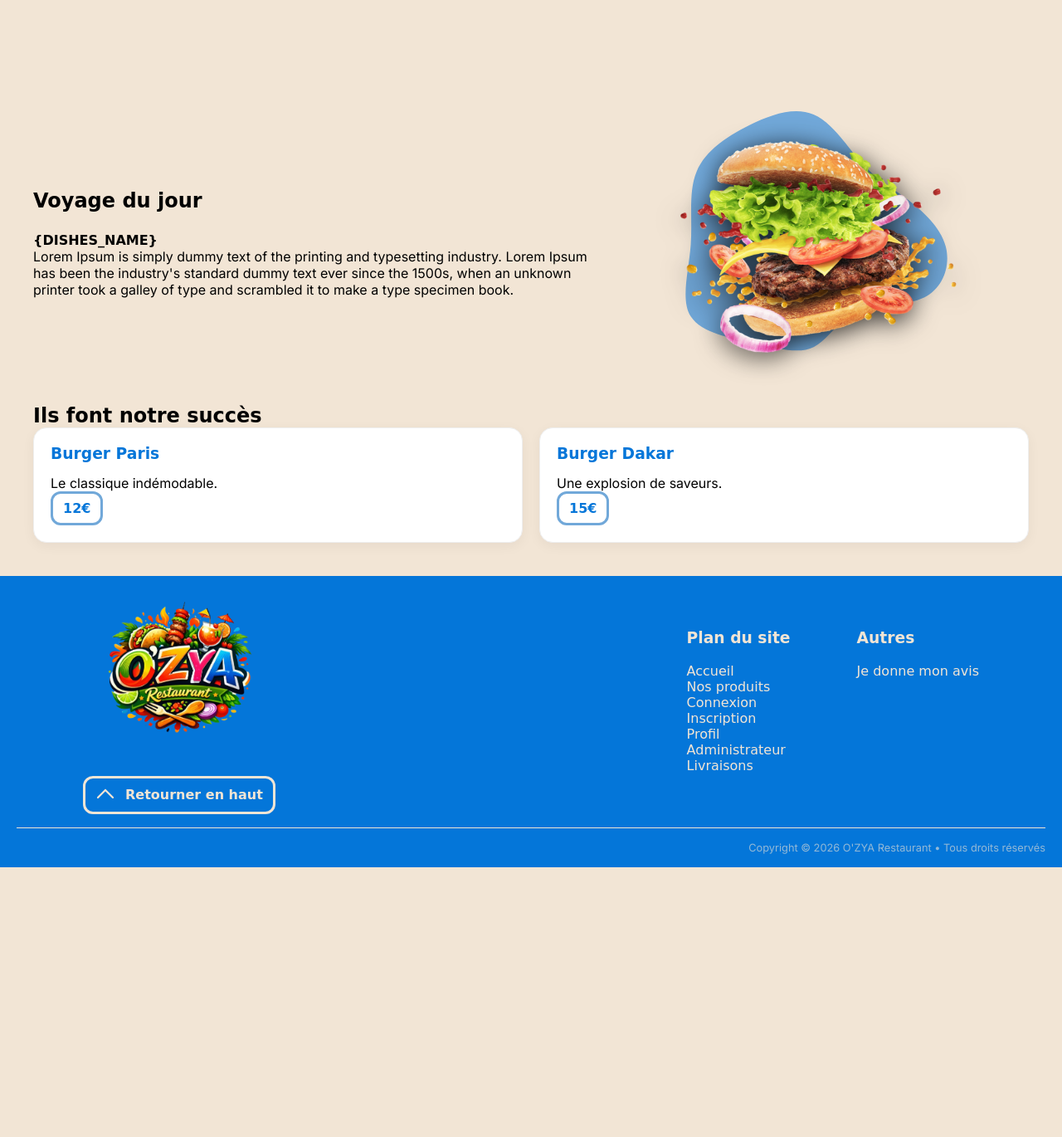
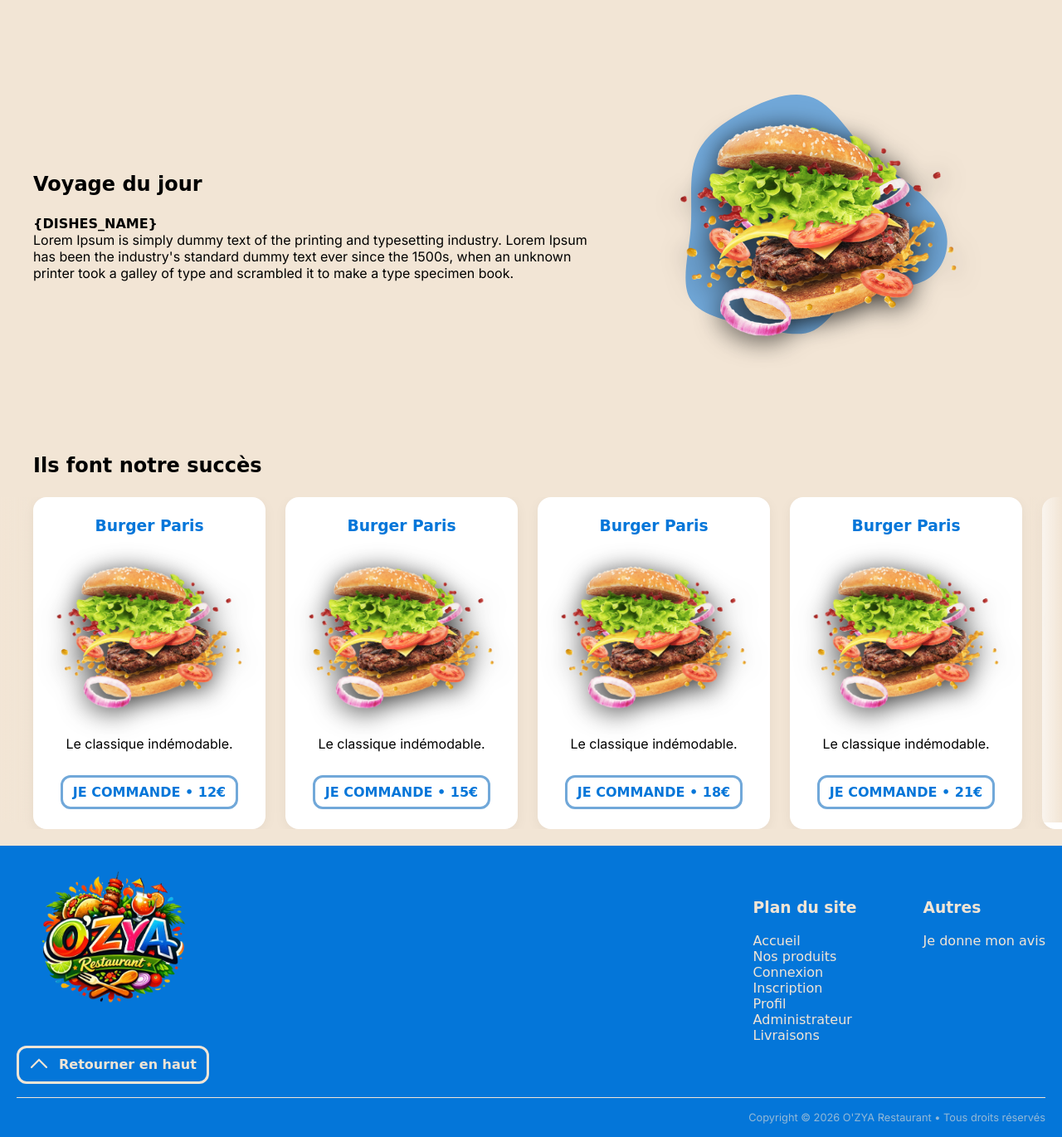
Before and after one commit to AlexGgnu/O-ZYA-Restaurant, a PHP site: page / in a window 1280 px wide. Shown: the part 80-1450 px from the top of the page at 83% size. Before the commit the page ends 1125 px from the top, so only its background shows below. Run offline with PHP 8.4, Linux system fonts and the light colour scheme; some web fonts are replaced.

Commit message:
Add dishes cards in index pages

```diff
--- a/index.html
+++ b/index.html
@@ -41,7 +41,7 @@
         </header>
 
         <main class="gap-20">
-            <section class="w-full flex-row items-center gap-80 pt-100">
+            <section class="w-full flex-row items-center gap-80 mv-80 ph-40">
                 <div class="special-dishe flex-col gap-24">
                     <h1>Voyage du jour</h1>
                     <div>
@@ -58,24 +58,31 @@
             </section>
 
             <section id="signature-dishes" class="w-full">
-                <h1>Ils font notre succès</h1>
-                <div class="dishes__container flex-row gap-20 justify-between">
-                    <div class="card">
-                        <h3>Burger Paris</h3>
-                        <p>Le classique indémodable.</p>
-                        <button class="btn btn-primary">12€</button>
-                    </div>
-                    <div class="card">
-                        <h3>Burger Dakar</h3>
-                        <p>Une explosion de saveurs.</p>
-                        <button class="btn btn-primary">15€</button>
+                <h1 class="mb-24 ml-40">Ils font notre succès</h1>
+                <div class="cards__wrapper">
+                    <div class="cards__track flex-row gap-24 ph-40">
+                        <!-- NOTE: Script for debug -->
+                        <script>
+                            for(let i = 0; i < 10; i++) {
+                                const card = document.createElement('div');
+                                card.classList.add('dishe__card');
+                                card.innerHTML = `
+                                    <h3>Burger Paris</h3>
+                                    <img class="w-full object-contain object-center filter-drop-shadow" src="./images/__test__/burger.png" alt="Burger">
+                                    <p>Le classique indémodable.</p>
+                                    <button class="btn btn-primary">JE COMMANDE • ${12 + 3*i}€</button>
+                                `;
+
+                                document.querySelector('.cards__track').appendChild(card);
+                            }
+                        </script>
                     </div>
                 </div>
             </section>
         </main>
 
         <footer>
-            <section class="flex-row justify-between items-center ph-60">
+            <section class="flex-row justify-between items-center ph-80">
                 <div class="flex-col justify-center items-center gap-24 pv-16">
                     <a href="./index.html" style="width: 200px;">
                         <img class="w-full" src="./images/icons/logo.png" alt="Restaurant Logo" />
--- a/styles/components.css
+++ b/styles/components.css
@@ -40,17 +40,52 @@
 }
 
 /* MARK: - Cards */
-.card {
+.cards__wrapper {
+    position: relative;
+    width: 100%;
+    overflow: hidden;
+}
+.cards__wrapper::after,
+.cards__wrapper::before {
+    content: '';
+    position: absolute;
+    top: 0;
+    height: calc(100% - 8px); /* NOTE: 8px <=> scrollbar-width: thin; */
+    width: 40px;
+}
+.cards__wrapper::after {
+    right: 0;
+    background: linear-gradient(to left, var(--primary-background-color), transparent);
+}
+.cards__wrapper::before {
+    left: 0;
+    background: linear-gradient(to right, var(--primary-background-color), transparent);
+}
+.cards__track {
+    display: flex;
+    flex-direction: row;
+    align-items: baseline;
+    gap: 24px;
+    max-width: 100%;
+    overflow-x: auto;
+    overflow-y: hidden;
+    scrollbar-width: thin;
+    scrollbar-color: var(--tertiary-color) transparent;
+}
+.dishe__card {
+    display: flex;
+    flex-direction: column;
+    justify-content: space-between;
+    align-items: center;
+    min-width: 280px;
+    max-width: 280px;
+    height: 400px;
+    padding: 24px;
     background: white;
-    padding: 20px;
-    border-radius: 16px;
-    box-shadow: 0 4px 15px rgba(0,0,0,0.05);
-    margin-bottom: 20px;
-    width: 100%;
-    border: 1px solid #eee;
+    border-radius: var(--radius-hg);
+    box-shadow: 0 4px 15px rgba(0, 0 , 0, 0.05);
 }
-.card h2, .card h3 {
-    margin-bottom: 15px;
+.dishe__card h3 {
     color: var(--primary-color);
 }
 
@@ -96,12 +131,6 @@ main textarea {
     min-height: 100px;
 }
 
-/* --- 4. TABLES (Pour Admin et Profil) --- */
-.table-wrapper { overflow-x: auto; width: 100%; }
-table { width: 100%; border-collapse: collapse; margin-top: 10px; }
-th, td { text-align: left; padding: 12px; border-bottom: 1px solid #eee; }
-th { color: var(--primary-color); font-weight: bold; }
-
 /* MARK: - Stars (index & notation pages) */
 .rating-stars {
     font-size: 2rem;
--- a/styles/layout.css
+++ b/styles/layout.css
@@ -53,7 +53,7 @@ main {
     display: flex;
     flex-direction: column;
     align-items: center;
-    padding: 20px 40px;
+    padding: 20px 0;
     width: 100%;
     margin: 0 auto;
 }
--- a/styles/utilities.css
+++ b/styles/utilities.css
@@ -1,6 +1,10 @@
 /* Mark: - Margin & Padding */
+.mb-24 { margin-bottom: 24px; }
+.ml-40 { margin-left: 40px; }
+.mv-80 { margin: 80px 0; }
 .pt-100 { padding-top: 100px; }
 .pv-16 { padding: 16px 0; }
+.ph-40 { padding: 0 40px; }
 .ph-60 { padding: 0 80px; }
 
 /* Mark: - Text */
```
